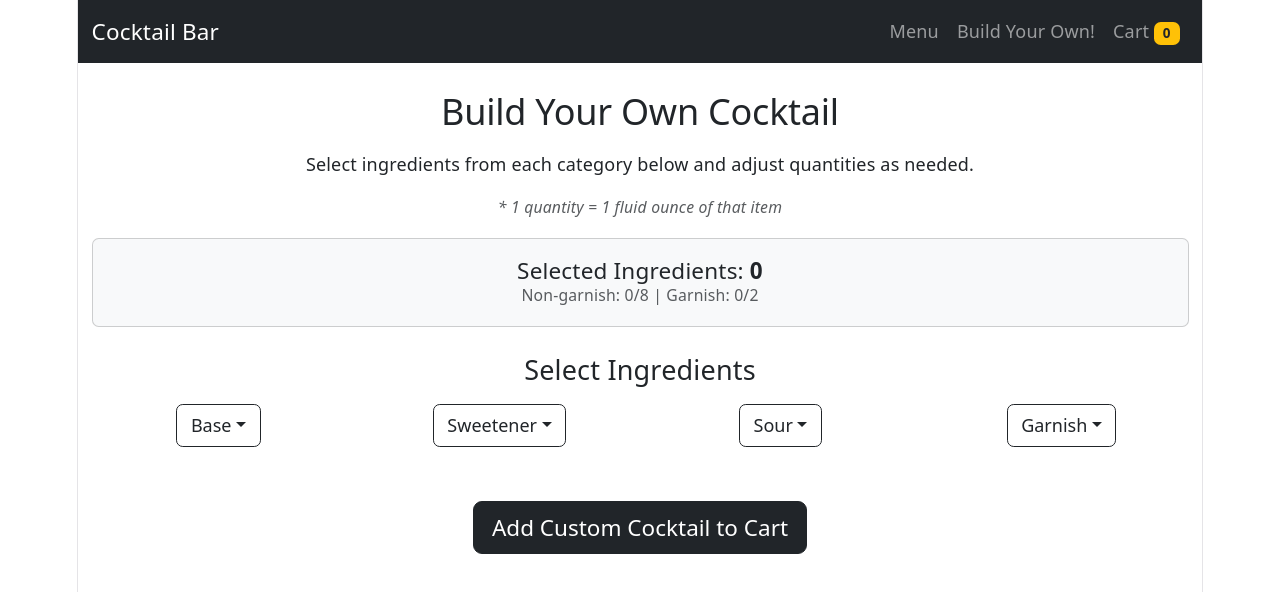
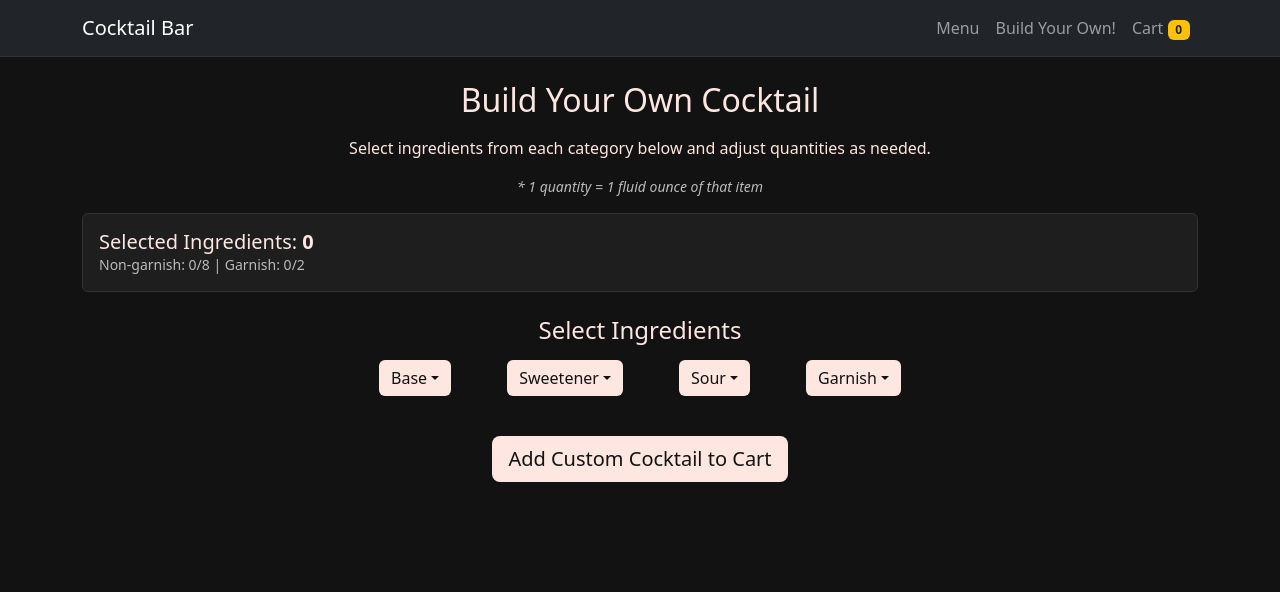
Before and after one commit to CS571-S26/p25, a React (Vite) app: page /#/build-your-own in a window 1280 px wide. Shown: the top 592 px of the page. Built offline with nearby package versions, Linux system fonts and the light colour scheme.

Commit message:
final submission

```diff
--- a/src/assets/pages/BuildYourOwnPage.jsx
+++ b/src/assets/pages/BuildYourOwnPage.jsx
@@ -88,17 +88,18 @@ function SelectedIngredient({ name, quantity, price, onIncrement, onDecrement, o
     <Card className="mb-3 shadow-sm">
       <Card.Body className="d-flex justify-content-between align-items-center">
         <div>
-          <h5 className="mb-1">{name}</h5>
-          <p className="mb-0">
-            <strong>${price.toFixed(2)}</strong> each × <strong>{quantity}</strong> = <strong>${itemTotal.toFixed(2)}</strong>
+          <h5 className="mb-0">{name}</h5>
+          <p className="mb-0 small text-muted">
+            ${price.toFixed(2)} each × {quantity} = ${itemTotal.toFixed(2)}
           </p>
         </div>
+
         <div className="d-flex align-items-center gap-3">
           <div className="d-flex align-items-center">
             <Button variant="secondary" size="sm" onClick={onDecrement}>
               -
             </Button>
-            <span style={{ margin: "0 10px", fontSize: "16px", minWidth: "25px", textAlign: "center" }}>
+            <span style={{ minWidth: "25px", textAlign: "center" }}>
               {quantity}
             </span>
             <Button variant="secondary" size="sm" onClick={onIncrement}>
@@ -242,12 +243,11 @@ function BuildYourOwnPage({ addCustomCocktailToCart }) {
   };
 
   const renderCategoryDropdown = (categoryTitle, options) => (
-    <Col xs={12} md={6} lg={3} className="mb-4">
+    <div className="mx-3 mb-3">
       <DropdownButton
         id={`dropdown-${categoryTitle}`}
         title={categoryTitle}
-        className="w-100"
-        variant="outline-dark"
+        variant="dark"
       >
         {options.map(option => (
           <Dropdown.Item
@@ -259,7 +259,7 @@ function BuildYourOwnPage({ addCustomCocktailToCart }) {
           </Dropdown.Item>
         ))}
       </DropdownButton>
-    </Col>
+    </div>
   );
 
   const getSelectedByCategory = (category) => {
@@ -300,26 +300,37 @@ function BuildYourOwnPage({ addCustomCocktailToCart }) {
         )}
       </Card>
 
-      {/* Dropdowns Section */}
-      <h4 className="mb-3">Select Ingredients</h4>
-      <Row className="mb-4">
-        {renderCategoryDropdown("Base", BASE_OPTIONS)}
-        {renderCategoryDropdown("Sweetener", SWEETENER_OPTIONS)}
-        {renderCategoryDropdown("Sour", SOUR_OPTIONS)}
-        {renderCategoryDropdown("Garnish", GARNISH_OPTIONS)}
+      <h4 className="mb-3 text-center">Select Ingredients</h4>
+
+      <Row className="mb-4 justify-content-center text-center">
+        <Col xs="auto">
+          {renderCategoryDropdown("Base", BASE_OPTIONS)}
+        </Col>
+        <Col xs="auto">
+          {renderCategoryDropdown("Sweetener", SWEETENER_OPTIONS)}
+        </Col>
+        <Col xs="auto">
+          {renderCategoryDropdown("Sour", SOUR_OPTIONS)}
+        </Col>
+        <Col xs="auto">
+          {renderCategoryDropdown("Garnish", GARNISH_OPTIONS)}
+        </Col>
       </Row>
 
-      {/* Selected Ingredients Section */}
       {Object.keys(selectedIngredients).length > 0 && (
         <>
-          <h4 className="mb-3">Your Selection</h4>
+          <h4 className="mb-3 text-center">Your Selection</h4>
+
           <Row className="mb-4">
-            <Col xs={12} md={8} className="mx-auto">
+            <Col xs={12} md={6} lg={5} className="mx-auto text-center">
               {["Base", "Sweetener", "Sour", "Garnish"].map(category => {
                 const items = getSelectedByCategory(category);
                 return items.length > 0 ? (
                   <div key={category}>
-                    <h6 className="text-muted mt-3 mb-2">{category}</h6>
+                    <h6 className="mt-3 mb-2" style={{ color: "#bbbbbb" }}>
+                      {category}
+                    </h6>
+
                     {items.map(({ key, name, quantity, price }) => (
                       <SelectedIngredient
                         key={key}
--- a/src/index.css
+++ b/src/index.css
@@ -1,120 +1,276 @@
-:root {
-  --text: #6b6375;
-  --text-h: #08060d;
-  --bg: #fff;
-  --border: #e5e4e7;
-  --code-bg: #f4f3ec;
-  --accent: #aa3bff;
-  --accent-bg: rgba(170, 59, 255, 0.1);
-  --accent-border: rgba(170, 59, 255, 0.5);
-  --social-bg: rgba(244, 243, 236, 0.5);
-  --shadow:
-    rgba(0, 0, 0, 0.1) 0 10px 15px -3px, rgba(0, 0, 0, 0.05) 0 4px 6px -2px;
-
-  --sans: system-ui, 'Segoe UI', Roboto, sans-serif;
-  --heading: system-ui, 'Segoe UI', Roboto, sans-serif;
-  --mono: ui-monospace, Consolas, monospace;
-
-  font: 18px/145% var(--sans);
-  letter-spacing: 0.18px;
-  color-scheme: light dark;
-  color: var(--text);
-  background: var(--bg);
-  font-synthesis: none;
-  text-rendering: optimizeLegibility;
-  -webkit-font-smoothing: antialiased;
-  -moz-osx-font-smoothing: grayscale;
-
-  @media (max-width: 1024px) {
-    font-size: 16px;
-  }
-}
-
-@media (prefers-color-scheme: dark) {
-  :root {
-    --text: #9ca3af;
-    --text-h: #f3f4f6;
-    --bg: #16171d;
-    --border: #2e303a;
-    --code-bg: #1f2028;
-    --accent: #c084fc;
-    --accent-bg: rgba(192, 132, 252, 0.15);
-    --accent-border: rgba(192, 132, 252, 0.5);
-    --social-bg: rgba(47, 48, 58, 0.5);
-    --shadow:
-      rgba(0, 0, 0, 0.4) 0 10px 15px -3px, rgba(0, 0, 0, 0.25) 0 4px 6px -2px;
-  }
-
-  #social .button-icon {
-    filter: invert(1) brightness(2);
-  }
-}
-
+/* Reset */
 body {
   margin: 0;
   font-family: Arial, Helvetica, sans-serif;
-  background-color: #f8f9fa;
+  background-color: #121212;
+  color: #f5f5f5;
 }
 
+/* Root container */
+#root {
+  min-height: 100vh;
+  background-color: #121212;
+}
+
+/* Headings */
+h1, h2, h3, h4, h5 {
+  color: #FEE6E1;
+}
+
+/* Cards */
+.card {
+  background-color: #1e1e1e !important;
+  color: #f5f5f5 !important;
+  border: 1px solid #333 !important;
+}
+
+.card-body {
+  color: #FEE6E1;
+}
+
+/* Navbar */
+.navbar {
+  background-color: #000 !important;
+  border-bottom: 1px solid #333;
+}
+
+/* Buttons */
+.btn-dark {
+  background-color: #FEE6E1 !important;
+  color: #121212 !important;
+  border: none !important;
+}
+
+.btn-secondary {
+  background-color: #333 !important;
+  border: none !important;
+}
+
+h1, h2, h3, h4, h5, h6,
+.text-center,
+.card-title,
+.card-text {
+  color: #FEE6E1 !important;
+}
+
+.cart-total {
+  color: #ffffff !important;
+}
+
+.form-label {
+  color: #ffffff !important;
+}
+
+.btn-danger {
+  background-color: #8b1e1e !important;
+  border: none !important;
+}
+
+/* Forms */
+.form-control {
+  background-color: #2a2a2a !important;
+  color: #f5f5f5 !important;
+  border: 1px solid #555 !important;
+}
+
+.form-control::placeholder {
+  color: #aaa !important;
+}
+
+/* Text */
+p, span {
+  color: #FEE6E1;
+}
+
+/* Hero section */
 .hero-section {
   min-height: 100vh;
-  background: linear-gradient(rgba(0,0,0,0.45), rgba(0,0,0,0.45)),
+  background:
+    linear-gradient(rgba(0,0,0,0.6), rgba(0,0,0,0.6)),
     url("https://images.unsplash.com/photo-1514362545857-3bc16c4c7d1b?auto=format&fit=crop&w=1400&q=80")
     center/cover no-repeat;
 }
 
-#root {
-  width: 1126px;
-  max-width: 100%;
-  margin: 0 auto;
-  text-align: center;
-  border-inline: 1px solid var(--border);
-  min-height: 100svh;
-  display: flex;
-  flex-direction: column;
-  box-sizing: border-box;
+.text-muted {
+  color: #bbbbbb !important;
 }
 
-h1,
-h2 {
-  font-family: var(--heading);
-  font-weight: 500;
-  color: var(--text-h);
+.dropdown-menu {
+  background-color: #1e1e1e !important;
+  border: 1px solid #333 !important;
 }
 
-h1 {
-  font-size: 56px;
-  letter-spacing: -1.68px;
-  margin: 32px 0;
-  @media (max-width: 1024px) {
-    font-size: 36px;
-    margin: 20px 0;
-  }
-}
-h2 {
-  font-size: 24px;
-  line-height: 118%;
-  letter-spacing: -0.24px;
-  margin: 0 0 8px;
-  @media (max-width: 1024px) {
-    font-size: 20px;
-  }
-}
-p {
-  margin: 0;
+.dropdown-item {
+  color: #FEE6E1 !important;
 }
 
-code,
-.counter {
-  font-family: var(--mono);
-  display: inline-flex;
-  border-radius: 4px;
-  color: var(--text-h);
+.dropdown-item:hover,
+.dropdown-item:focus {
+  background-color: #333 !important;
+  color: #ffffff !important;
 }
 
-code {
-  font-size: 15px;
-  line-height: 135%;
-  padding: 4px 8px;
-  background: var(--code-bg);
+.btn-outline-light {
+  color: #FEE6E1 !important;
+  border-color: #555 !important;
 }
+
+.btn-outline-light:hover {
+  background-color: #FEE6E1 !important;
+  color: #121212 !important;
+}
+
+h6,
+.text-muted,
+h6.text-muted {
+  color: #bbbbbb !important;
+}
+
+small,
+em {
+  color: #bbbbbb !important;
+}
+
+/* Fix dropdown button turning white */
+.btn-outline-dark {
+  color: #FEE6E1 !important;
+  border-color: #555 !important;
+}
+
+.btn-outline-dark:hover,
+.btn-outline-dark:focus,
+.btn-outline-dark:active,
+.show > .btn-outline-dark {
+  background-color: #2a2a2a !important;
+  color: #FEE6E1 !important;
+  border-color: #777 !important;
+  box-shadow: none !important;
+}
+
+/* Additional text visibility fixes */
+.bg-light {
+  background-color: #2a2a2a !important;
+  color: #f5f5f5 !important;
+}
+
+.border-top {
+  border-top-color: #444 !important;
+}
+
+.border-start {
+  border-left-color: #444 !important;
+}
+
+div, section, aside {
+  color: #FEE6E1;
+}
+
+.d-flex {
+  color: #FEE6E1;
+}
+
+/* Ensure all text in cards is visible */
+.card h5, .card h6 {
+  color: #FEE6E1 !important;
+}
+
+.card p, .card span {
+  color: #FEE6E1 !important;
+}
+
+/* Alert styling */
+.alert {
+  background-color: #1e1e1e !important;
+  color: #f5f5f5 !important;
+  border-color: #333 !important;
+}
+
+.alert-info {
+  background-color: #1a3a52 !important;
+  color: #a8d8ff !important;
+  border-color: #2a5a7f !important;
+}
+
+.alert-success {
+  background-color: #1a3a1a !important;
+  color: #a8ffa8 !important;
+  border-color: #2a5f2a !important;
+}
+
+.alert-warning {
+  background-color: #4a3a1a !important;
+  color: #ffcaa8 !important;
+  border-color: #7f5f2a !important;
+}
+
+/* Fix white text on white card backgrounds */
+.card h5 {
+  color: #ffffff !important;
+}
+
+.card p {
+  color: #f5f5f5 !important;
+}
+
+/* Build Your Own - Selected Ingredients Card */
+.card.mb-4.p-3 {
+  background-color: #1e1e1e !important;
+}
+
+.card.mb-4.p-3 h5 {
+  color: #FEE6E1 !important;
+}
+
+.card.mb-4.p-3 small {
+  color: #bbbbbb !important;
+}
+
+/* Cart Item Cards - ensure text is visible */
+.card.mb-3.shadow-sm {
+  background-color: #1e1e1e !important;
+  color: #FEE6E1 !important;
+}
+
+.card.mb-3.shadow-sm h5 {
+  color: #FEE6E1 !important;
+}
+
+.card.mb-3.shadow-sm p {
+  color: #FEE6E1 !important;
+}
+
+/* Checkout Summary Card */
+.card.p-4.shadow-sm {
+  background-color: #1e1e1e !important;
+  color: #FEE6E1 !important;
+}
+
+.card.p-4.shadow-sm h4 {
+  color: #FEE6E1 !important;
+}
+
+.card.p-4.shadow-sm h5 {
+  color: #FEE6E1 !important;
+}
+
+.card.p-4.shadow-sm div {
+  color: #FEE6E1 !important;
+}
+
+/* Cart total section */
+.p-3.bg-light.border.rounded {
+  background-color: #2a2a2a !important;
+  color: #FEE6E1 !important;
+}
+
+.p-3.bg-light.border.rounded h4 {
+  color: #FEE6E1 !important;
+}
+
+.p-3.bg-light.border.rounded span {
+  color: #FEE6E1 !important;
+}
+
+.p-3.bg-light.border.rounded div {
+  color: #FEE6E1 !important;
+}
```
